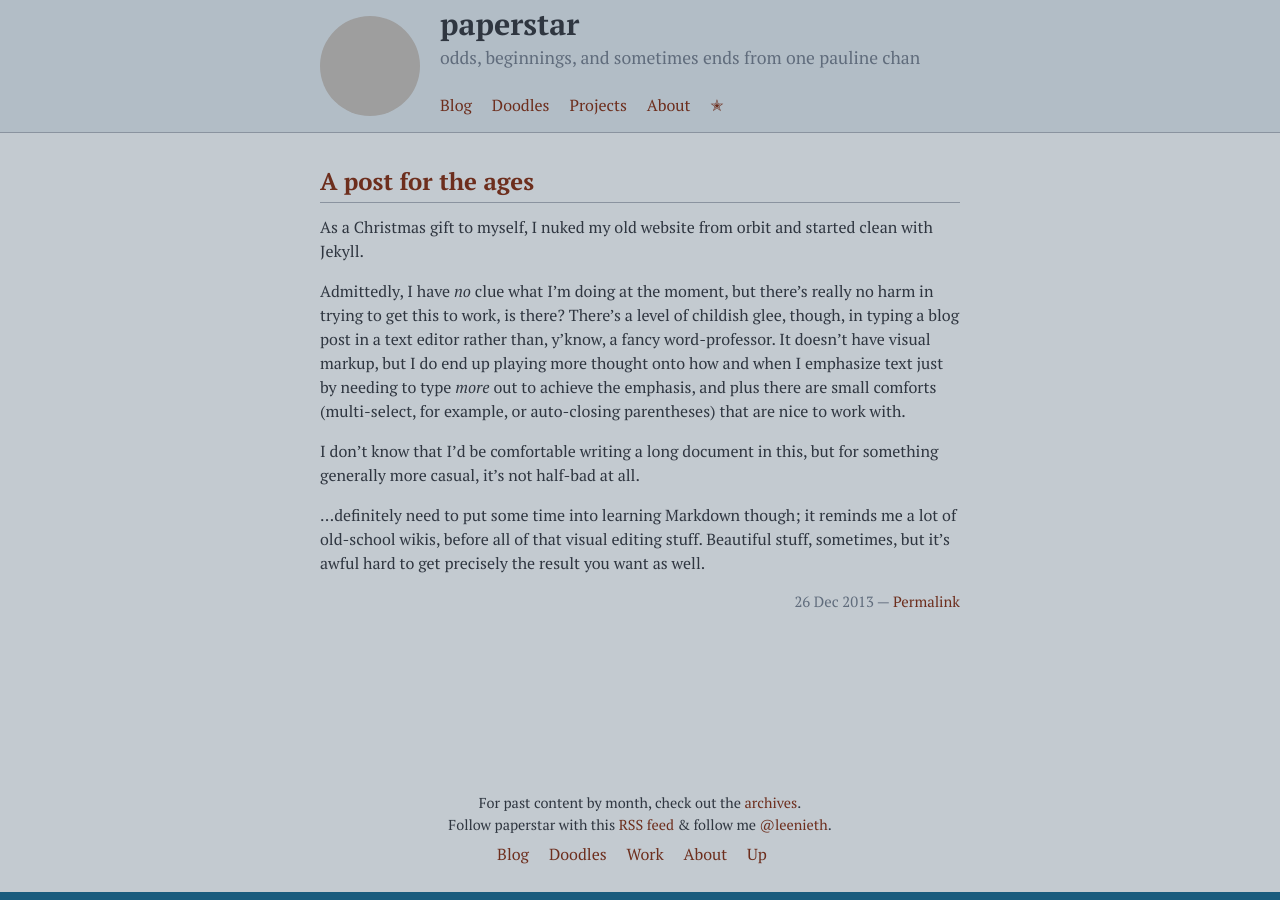
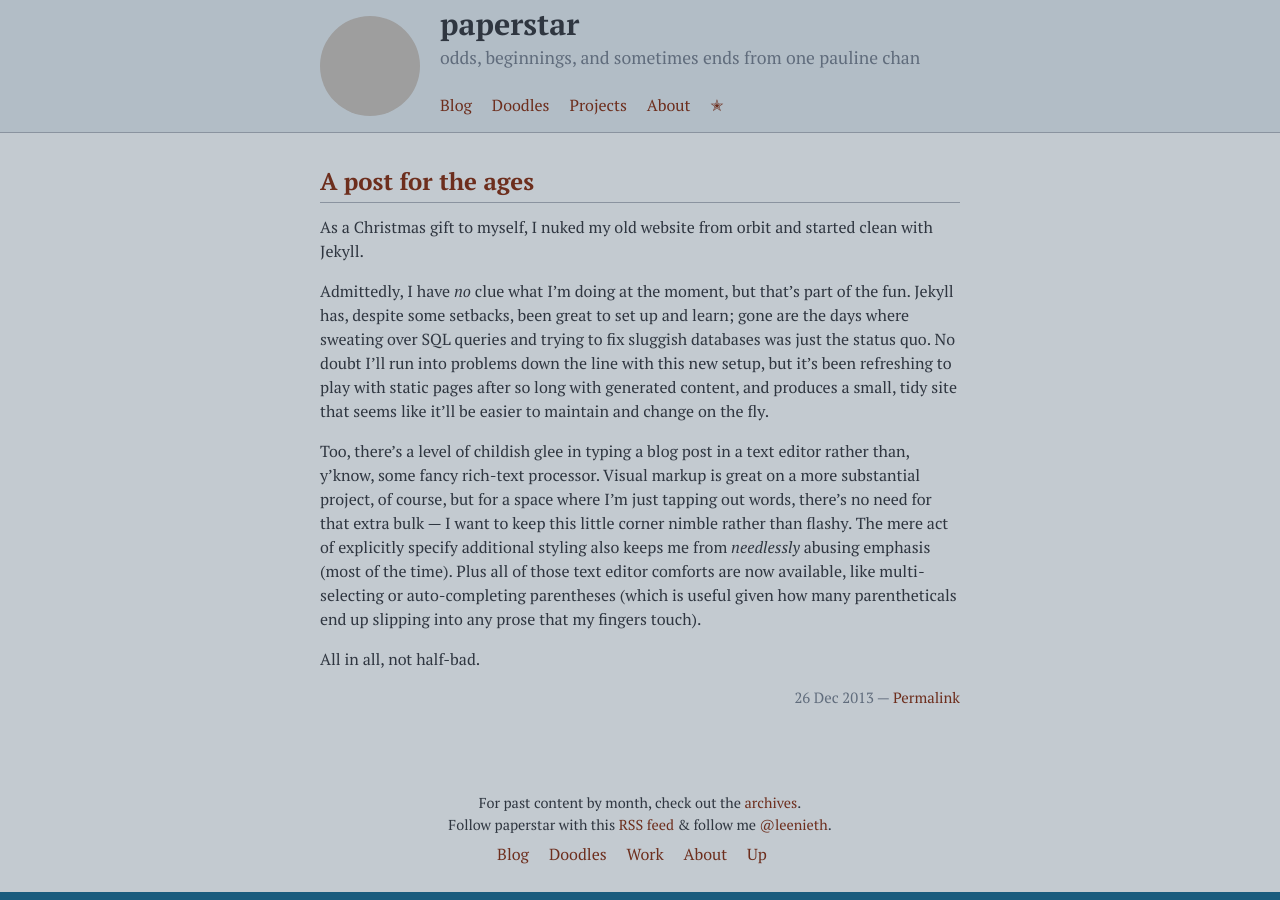
Before and after one commit to ephe/paperstar, a Jekyll site: the page built from _posts/2013-12-26-a-post-for-the-ages.md, in a window 1280 px wide. Built offline with Jekyll 4.4.1, drawn with Linux system fonts in a browser that asks for light colours; Markdown is read by kramdown in place of the engine named in the settings; grey boxes are pictures that could not be loaded.

Commit message:
editing a post

```diff
--- a/_posts/2013-12-26-a-post-for-the-ages.md
+++ b/_posts/2013-12-26-a-post-for-the-ages.md
@@ -5,8 +5,8 @@ summary: "As a Christmas gift to myself, I nuked my old website from orbit and s
 ---
 As a Christmas gift to myself, I nuked my old website from orbit and started clean with Jekyll.
 
-Admittedly, I have *no* clue what I'm doing at the moment, but there's really no harm in trying to get this to work, is there? There's a level of childish glee, though, in typing a blog post in a text editor rather than, y'know, a fancy word-professor. It doesn't have visual markup, but I do end up playing more thought onto how and when I emphasize text just by needing to type *more* out to achieve the emphasis, and plus there are small comforts (multi-select, for example, or auto-closing parentheses) that are nice to work with.
+Admittedly, I have *no* clue what I'm doing at the moment, but that's part of the fun. Jekyll has, despite some setbacks, been great to set up and learn; gone are the days where sweating over SQL queries and trying to fix sluggish databases was just the status quo. No doubt I'll run into problems down the line with this new setup, but it's been refreshing to play with static pages after so long with generated content, and produces a small, tidy site that seems like it'll be easier to maintain and change on the fly.
 
-I don't know that I'd be comfortable writing a long document in this, but for something generally more casual, it's not half-bad at all.
+Too, there's a level of childish glee in typing a blog post in a text editor rather than, y'know, some fancy rich-text processor. Visual markup is great on a more substantial project, of course, but for a space where I'm just tapping out words, there's no need for that extra bulk &mdash; I want to keep this little corner nimble rather than flashy. The mere act of explicitly specify additional styling also keeps me from *needlessly* abusing emphasis (most of the time). Plus all of those text editor comforts are now available, like multi-selecting or auto-completing parentheses (which is useful given how many parentheticals end up slipping into any prose that my fingers touch).
 
-...definitely need to put some time into learning Markdown though; it reminds me a lot of old-school wikis, before all of that visual editing stuff. Beautiful stuff, sometimes, but it's awful hard to get precisely the result you want as well.
+All in all, not half-bad.
```
